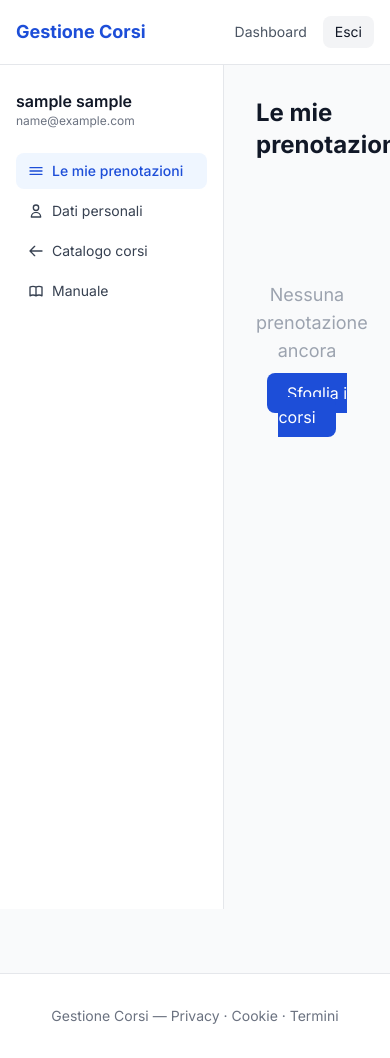
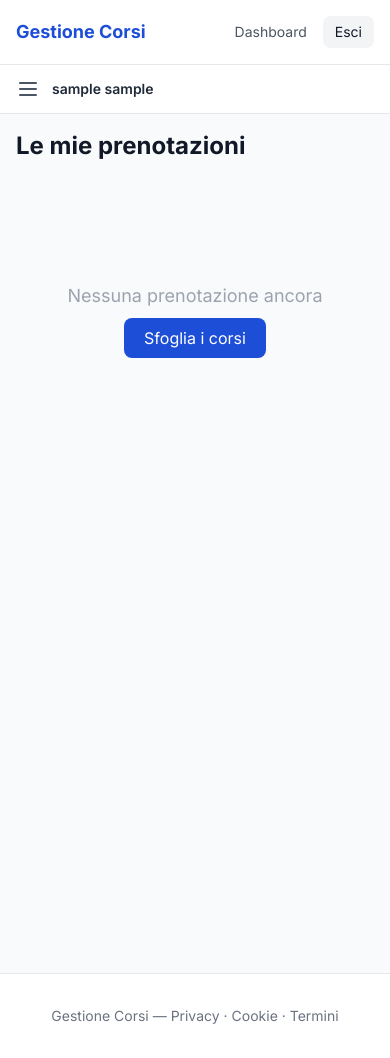
Before and after one commit to ico88/Booking-Course, a Flask app: page /dashboard/ in a window 390 px wide. Run offline with Flask 3, Linux system fonts and the light colour scheme; the visitor is signed in with stand-in values (Sample User, id 1); data that the repository does not hold is empty; parts of the project's set-up code (start-up, migrations or seed data) failed here and were passed over; some libraries are stand-ins or nearby versions.

Commit message:
fix: dashboard sidebar responsive su mobile - hamburger menu e overlay
https://claude.ai/code/session_01RvvC8sfcSmrYNytMzuj5BD

```diff
--- a/python_app/app/templates/dashboard/base_dashboard.html
+++ b/python_app/app/templates/dashboard/base_dashboard.html
@@ -3,36 +3,72 @@
 {% block main_class %}{% endblock %}
 
 {% block content %}
-<div class="flex min-h-screen">
-  {# Sidebar #}
-  <aside class="w-56 bg-white border-r border-gray-200 min-h-screen px-4 py-6 shrink-0">
-    <div class="mb-6">
-      <div class="font-semibold text-gray-900">{{ current_user.nome_completo }}</div>
-      <div class="text-xs text-gray-500">{{ current_user.email }}</div>
+<!-- Overlay mobile -->
+<div id="dash-overlay" class="fixed inset-0 bg-black/40 z-20 hidden lg:hidden" onclick="closeDashSidebar()"></div>
+
+<!-- Sidebar -->
+<aside id="dash-sidebar" class="fixed inset-y-0 left-0 z-30 w-56 bg-white border-r border-gray-200 flex flex-col
+  -translate-x-full lg:translate-x-0 transition-transform duration-200">
+  <div class="px-4 pt-6 pb-4 border-b border-gray-100 flex items-start justify-between gap-2">
+    <div class="min-w-0">
+      <div class="font-semibold text-gray-900 truncate">{{ current_user.nome_completo }}</div>
+      <div class="text-xs text-gray-500 truncate">{{ current_user.email }}</div>
     </div>
-    <nav class="space-y-1">
-      <a href="{{ url_for('dashboard.index') }}" class="flex items-center gap-2 px-3 py-2 rounded-lg text-sm {{ 'bg-blue-50 text-blue-700 font-medium' if request.endpoint == 'dashboard.index' else 'text-gray-700 hover:bg-gray-100' }}">
-        <svg class="w-4 h-4" fill="none" stroke="currentColor" viewBox="0 0 24 24"><path stroke-linecap="round" stroke-linejoin="round" stroke-width="2" d="M3 7h18M3 12h18M3 17h18"/></svg>
+    <button onclick="closeDashSidebar()" class="lg:hidden text-gray-400 hover:text-gray-700 mt-0.5 shrink-0" aria-label="Chiudi menu">
+      <svg class="w-5 h-5" fill="none" stroke="currentColor" viewBox="0 0 24 24">
+        <path stroke-linecap="round" stroke-linejoin="round" stroke-width="2" d="M6 18L18 6M6 6l12 12"/>
+      </svg>
+    </button>
+  </div>
+  <nav class="flex-1 px-3 py-4 space-y-1 overflow-y-auto">
+    <a href="{{ url_for('dashboard.index') }}" onclick="closeDashSidebar()"
+       class="flex items-center gap-2 px-3 py-2 rounded-lg text-sm {{ 'bg-blue-50 text-blue-700 font-medium' if request.endpoint == 'dashboard.index' else 'text-gray-700 hover:bg-gray-100' }}">
+      <svg class="w-4 h-4 shrink-0" fill="none" stroke="currentColor" viewBox="0 0 24 24"><path stroke-linecap="round" stroke-linejoin="round" stroke-width="2" d="M3 7h18M3 12h18M3 17h18"/></svg>
       Le mie prenotazioni
     </a>
-      <a href="{{ url_for('dashboard.dati_personali') }}" class="flex items-center gap-2 px-3 py-2 rounded-lg text-sm {{ 'bg-blue-50 text-blue-700 font-medium' if request.endpoint == 'dashboard.dati_personali' else 'text-gray-700 hover:bg-gray-100' }}">
-        <svg class="w-4 h-4" fill="none" stroke="currentColor" viewBox="0 0 24 24"><path stroke-linecap="round" stroke-linejoin="round" stroke-width="2" d="M16 7a4 4 0 11-8 0 4 4 0 018 0zM12 14a7 7 0 00-7 7h14a7 7 0 00-7-7z"/></svg>
+    <a href="{{ url_for('dashboard.dati_personali') }}" onclick="closeDashSidebar()"
+       class="flex items-center gap-2 px-3 py-2 rounded-lg text-sm {{ 'bg-blue-50 text-blue-700 font-medium' if request.endpoint == 'dashboard.dati_personali' else 'text-gray-700 hover:bg-gray-100' }}">
+      <svg class="w-4 h-4 shrink-0" fill="none" stroke="currentColor" viewBox="0 0 24 24"><path stroke-linecap="round" stroke-linejoin="round" stroke-width="2" d="M16 7a4 4 0 11-8 0 4 4 0 018 0zM12 14a7 7 0 00-7 7h14a7 7 0 00-7-7z"/></svg>
       Dati personali
     </a>
-      <a href="{{ url_for('public.index') }}" class="flex items-center gap-2 px-3 py-2 rounded-lg text-sm text-gray-700 hover:bg-gray-100">
-        <svg class="w-4 h-4" fill="none" stroke="currentColor" viewBox="0 0 24 24"><path stroke-linecap="round" stroke-linejoin="round" stroke-width="2" d="M10 19l-7-7m0 0l7-7m-7 7h18"/></svg>
+    <a href="{{ url_for('public.index') }}"
+       class="flex items-center gap-2 px-3 py-2 rounded-lg text-sm text-gray-700 hover:bg-gray-100">
+      <svg class="w-4 h-4 shrink-0" fill="none" stroke="currentColor" viewBox="0 0 24 24"><path stroke-linecap="round" stroke-linejoin="round" stroke-width="2" d="M10 19l-7-7m0 0l7-7m-7 7h18"/></svg>
       Catalogo corsi
     </a>
-      <a href="{{ url_for('dashboard.manuale') }}" class="flex items-center gap-2 px-3 py-2 rounded-lg text-sm {{ 'bg-blue-50 text-blue-700 font-medium' if request.endpoint == 'dashboard.manuale' else 'text-gray-700 hover:bg-gray-100' }}">
-        <svg class="w-4 h-4" fill="none" stroke="currentColor" viewBox="0 0 24 24"><path stroke-linecap="round" stroke-linejoin="round" stroke-width="2" d="M12 6.253v13m0-13C10.832 5.477 9.246 5 7.5 5S4.168 5.477 3 6.253v13C4.168 18.477 5.754 18 7.5 18s3.332.477 4.5 1.253m0-13C13.168 5.477 14.754 5 16.5 5c1.747 0 3.332.477 4.5 1.253v13C19.832 18.477 18.247 18 16.5 18c-1.746 0-3.332.477-4.5 1.253"/></svg>
+    <a href="{{ url_for('dashboard.manuale') }}" onclick="closeDashSidebar()"
+       class="flex items-center gap-2 px-3 py-2 rounded-lg text-sm {{ 'bg-blue-50 text-blue-700 font-medium' if request.endpoint == 'dashboard.manuale' else 'text-gray-700 hover:bg-gray-100' }}">
+      <svg class="w-4 h-4 shrink-0" fill="none" stroke="currentColor" viewBox="0 0 24 24"><path stroke-linecap="round" stroke-linejoin="round" stroke-width="2" d="M12 6.253v13m0-13C10.832 5.477 9.246 5 7.5 5S4.168 5.477 3 6.253v13C4.168 18.477 5.754 18 7.5 18s3.332.477 4.5 1.253m0-13C13.168 5.477 14.754 5 16.5 5c1.747 0 3.332.477 4.5 1.253v13C19.832 18.477 18.247 18 16.5 18c-1.746 0-3.332.477-4.5 1.253"/></svg>
       Manuale
     </a>
   </nav>
 </aside>
 
-  {# Main #}
-  <main class="flex-1 p-8 overflow-auto">
+<!-- Main content -->
+<div class="lg:ml-56 min-h-screen flex flex-col">
+  <!-- Topbar mobile -->
+  <header class="lg:hidden sticky top-0 z-10 bg-white border-b border-gray-200 px-4 py-3 flex items-center gap-3">
+    <button onclick="openDashSidebar()" class="text-gray-600 hover:text-gray-900" aria-label="Apri menu">
+      <svg class="w-6 h-6" fill="none" stroke="currentColor" viewBox="0 0 24 24">
+        <path stroke-linecap="round" stroke-linejoin="round" stroke-width="2" d="M4 6h16M4 12h16M4 18h16"/>
+      </svg>
+    </button>
+    <span class="font-semibold text-sm text-gray-800 truncate">{{ current_user.nome_completo }}</span>
+  </header>
+
+  <main class="flex-1 p-4 lg:p-8 overflow-auto">
     {% block dashboard_content %}{% endblock %}
   </main>
 </div>
+
+<script>
+function openDashSidebar() {
+  document.getElementById('dash-sidebar').classList.remove('-translate-x-full');
+  document.getElementById('dash-overlay').classList.remove('hidden');
+}
+function closeDashSidebar() {
+  document.getElementById('dash-sidebar').classList.add('-translate-x-full');
+  document.getElementById('dash-overlay').classList.add('hidden');
+}
+</script>
 {% endblock %}
```
Lines whose indentation alone changed are shown as unchanged.
